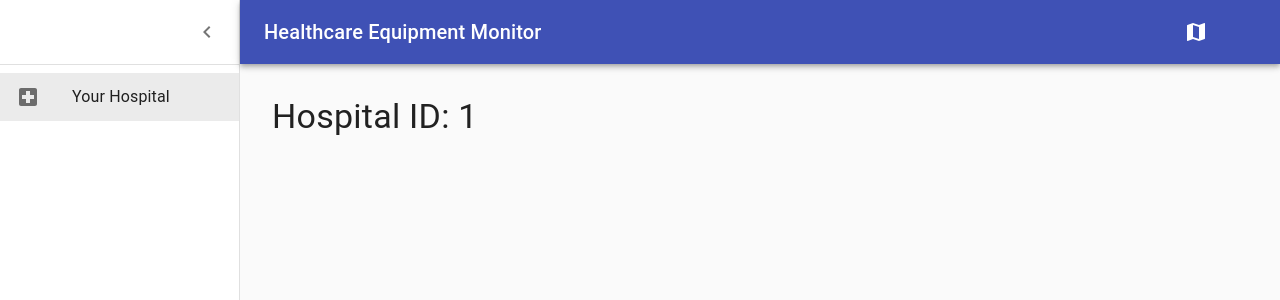
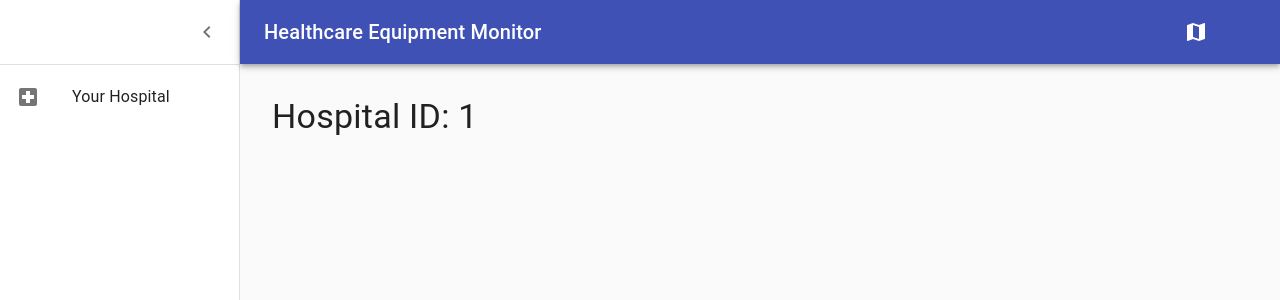
Before and after one commit to KristoferKwan/Healthcare-Equipment-Monitor, a React (Create React App) app in the folder frontend/: page /info/1 in a window 1280 px wide. Shown: the top 300 px of the page. Built offline with nearby package versions, Linux system fonts and the light colour scheme; no server answers; what google-maps-react would draw is missing.

Commit message:
fixed links

```diff
--- a/frontend/src/components/common/DashboardLayout.js
+++ b/frontend/src/components/common/DashboardLayout.js
@@ -16,6 +16,7 @@ import {
 } from '@material-ui/core'
 import { makeStyles } from '@material-ui/core'
 import NavList from './NavList'
+import { BrowserRouter, Link } from 'react-router-dom'
 
 const drawerWidth = 240
 
@@ -128,9 +129,16 @@ export default function DashboardLayout({
           >
             Healthcare Equipment Monitor
           </Typography>
-          <IconButton color={'inherit'} className={classes.menuButton}>
-            <MapIcon />
-          </IconButton>
+          <BrowserRouter>
+            <IconButton
+              component={'a'}
+              href={'/map'}
+              color={'inherit'}
+              className={classes.menuButton}
+            >
+              <MapIcon />
+            </IconButton>
+          </BrowserRouter>
         </Toolbar>
       </AppBar>
       <Drawer
--- a/frontend/src/components/common/NavList.js
+++ b/frontend/src/components/common/NavList.js
@@ -18,10 +18,9 @@ export default function NavList() {
         {links.map(({ label, icon, to }) => (
           <ListItem
             button
-            component={NavLink}
-            to={to}
+            component={'a'}
+            href={to}
             key={to}
-            activeClassName={'Mui-selected'}
           >
             <ListItemIcon>{icon}</ListItemIcon>
             <ListItemText primary={label} />
--- a/frontend/src/components/common/SupplyTable.js
+++ b/frontend/src/components/common/SupplyTable.js
@@ -11,8 +11,12 @@ const sections = [
     key: 'masks'
   },
   {
-    label: 'Eyewear',
-    key: 'eyewear'
+    label: 'Goggles',
+    key: 'goggles'
+  },
+  {
+    label: 'Gloves',
+    key: 'gloves'
   },
   {
     label: 'Gowns',
```
